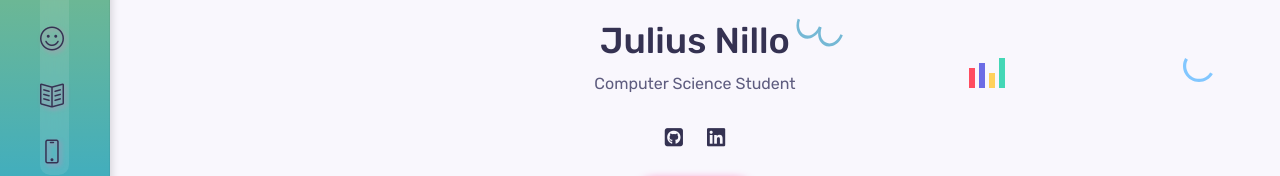
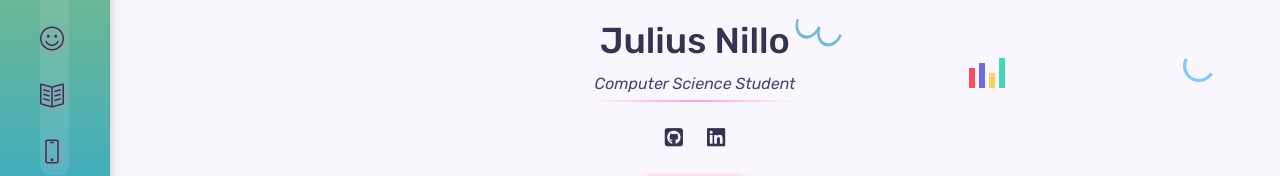
Before and after one commit to JuliCoolLevi/portfolio, a React (Vite) app: page / in a window 1280 px wide. Shown: the part 342-518 px from the top of the page. Built offline with nearby package versions, Linux system fonts and the light colour scheme.

Commit message:
test commit

```diff
--- a/src/components/home/Home.jsx
+++ b/src/components/home/Home.jsx
@@ -8,6 +8,8 @@ import Shapes from './Shapes';
 const Home = () => {
     return (
         <section className='home container' id='home'>
+
+
             <div className='intro'>
 
                 <img src={Myself} alt='' className='home__img' />
--- a/src/components/home/home.css
+++ b/src/components/home/home.css
@@ -5,7 +5,86 @@
     align-items: center;
     justify-content: center;
 
+
 }
+
+.home__education {
+    position: relative;
+    display: inline-block;
+    color: var(--lofi-text);
+    font-style: italic;
+}
+
+.home__education::after {
+    content: '';
+    position: absolute;
+    width: 100%;
+    height: 2px;
+    bottom: -5px;
+    left: 0;
+    background: linear-gradient(90deg, transparent, var(--lofi-secondary), transparent);
+}
+
+.home__social-link {
+    color: var(--lofi-text);
+    font-size: 1.3rem;
+    transition: .3s;
+    position: relative;
+}
+
+.home__social-link:hover {
+    color: var(--lofi-secondary);
+    transform: translateY(-5px);
+    text-shadow: var(--neon-glow);
+}
+
+.home__social-link::before {
+    content: '';
+    position: absolute;
+    width: 0;
+    height: 2px;
+    bottom: -5px;
+    left: 50%;
+    background: var(--lofi-secondary);
+    transition: .3s;
+}
+
+.home__social-link:hover::before {
+    width: 100%;
+    left: 0;
+}
+
+/* .retro-overlay {
+  position: absolute;
+  top: 0;
+  left: 0;
+  right: 0;
+  bottom: 0;
+  background: repeating-linear-gradient(
+    0deg,
+    rgba(0, 0, 0, 0.03) 0px,
+    rgba(0, 0, 0, 0.03) 1px,
+    transparent 1px,
+    transparent 2px
+  );
+  pointer-events: none;
+  z-index: 1;
+}
+
+.vhs-effect {
+  position: absolute;
+  top: 0;
+  left: 0;
+  right: 0;
+  bottom: 0;
+  background: linear-gradient(
+    rgba(255, 0, 0, 0.03),
+    rgba(0, 255, 255, 0.03)
+  );
+  mix-blend-mode: screen;
+  pointer-events: none;
+  z-index: 2;
+} */
 
 .intro {
     max-width: 540px;
--- a/src/index.css
+++ b/src/index.css
@@ -5,6 +5,14 @@
 
 /* Variables CSS */
 :root {
+
+    /* Lo-fi colours */
+    --lofi-primary: hsl(260, 60%, 85%);
+    --lofi-secondary: hsl(315, 92%, 80%);
+    --lofi-accent: hsl(180, 100%, 75%);
+    --lofi-text: hsl(244, 24%, 35%);
+    --lofi-background: hsl(258, 30%, 95%);
+    --neon-glow: 0 0 10px var(--lofi-secondary), 0 0 20px var(--lofi-accent);
 
     /* Colors */
     /* Color Mode HSL (hue, saturation, lightness) */
```
